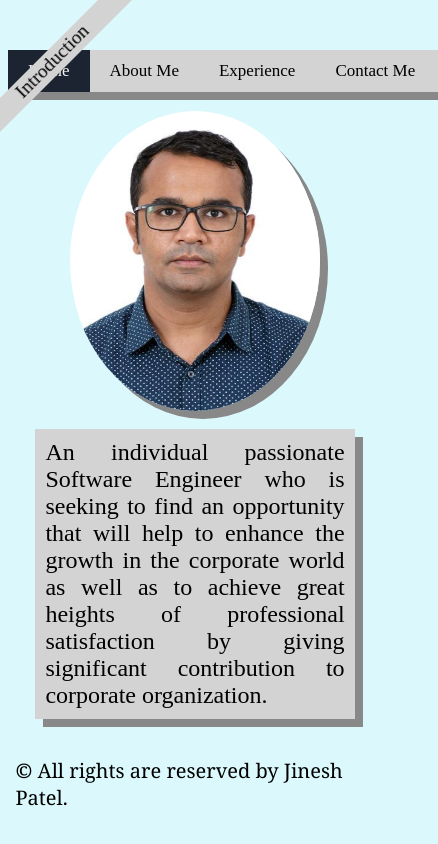
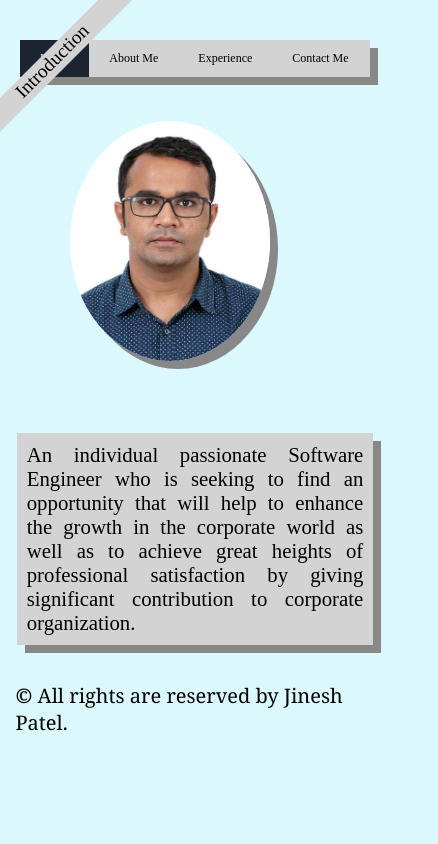
Before and after one commit to jineshlambton/Porfolio_Jinesh_C0851605, a plain HTML site: page index.html in a window 390 px wide. Shown: the whole page, 438 px wide, since content can reach past the window. Drawn offline with Linux system fonts and the light colour scheme.

Commit message:
Implemented responsive related code

```diff
--- a/content.css
+++ b/content.css
@@ -169,3 +169,52 @@ footer
     font-weight: bold;
 
 }
+
+
+
+
+/*Tablet response*/
+@media only screen and (max-width: 800px){
+
+  .topnav {
+    margin-top: 40px;
+    margin-left: auto;
+    margin-right: auto;
+    width: 350px;
+  }
+
+
+
+  .topnav a {
+    float: left;
+    color: black;
+    text-align: center;
+    padding: 11px 20px;
+    text-decoration: none;
+    font-size: 12px;
+  }
+
+  .personal_info{
+    font-size: 1.1rem;
+    width: 80%;
+  }
+
+  p.containt{
+    font-size: 18px;
+  }
+
+
+  .input{
+    width: 80%;
+  }
+
+  #msg
+  {
+    width: 80%;
+  }
+
+  #send{
+    width: 30%;
+  }
+
+}
--- a/main.css
+++ b/main.css
@@ -3,18 +3,18 @@ body {
     }
 
 .container {
-    position: relative;
+    position: initial;
 }
 
 .container__wrapper {
     /* Displayed at the top left corner */
     left: 0px;
-    position: absolute;
+    position: fixed;
     top: 0px;
 
     /* Size */
     height: 100px;
-    width: 10   0px;
+    width: 100px;
 
     /* Hide the part of its children which is displayed outside */
     overflow: hidden;
@@ -126,3 +126,46 @@ footer
   margin-left: 2%;
 
 }
+
+
+
+/*Tablet response*/
+@media only screen and (max-width: 800px){
+
+  .topnav {
+    margin-top: 40px;
+    margin-left: auto;
+    margin-right: auto;
+    width: 350px;
+  }
+
+
+
+  .topnav a {
+    float: left;
+    color: black;
+    text-align: center;
+    padding: 11px 20px;
+    text-decoration: none;
+    font-size: 12px;
+  }
+
+
+
+
+
+  .avatar__image{
+      margin-left: auto;
+      margin-top: 10%;
+      width: 80%;
+      height: 80%;
+  }
+
+
+  .elevatorpitch{
+    margin-top: 10%;
+    width: 90%;
+    font-size: 1.3rem;
+
+  }
+}
```
Also changed, not shown: 1 other file.
